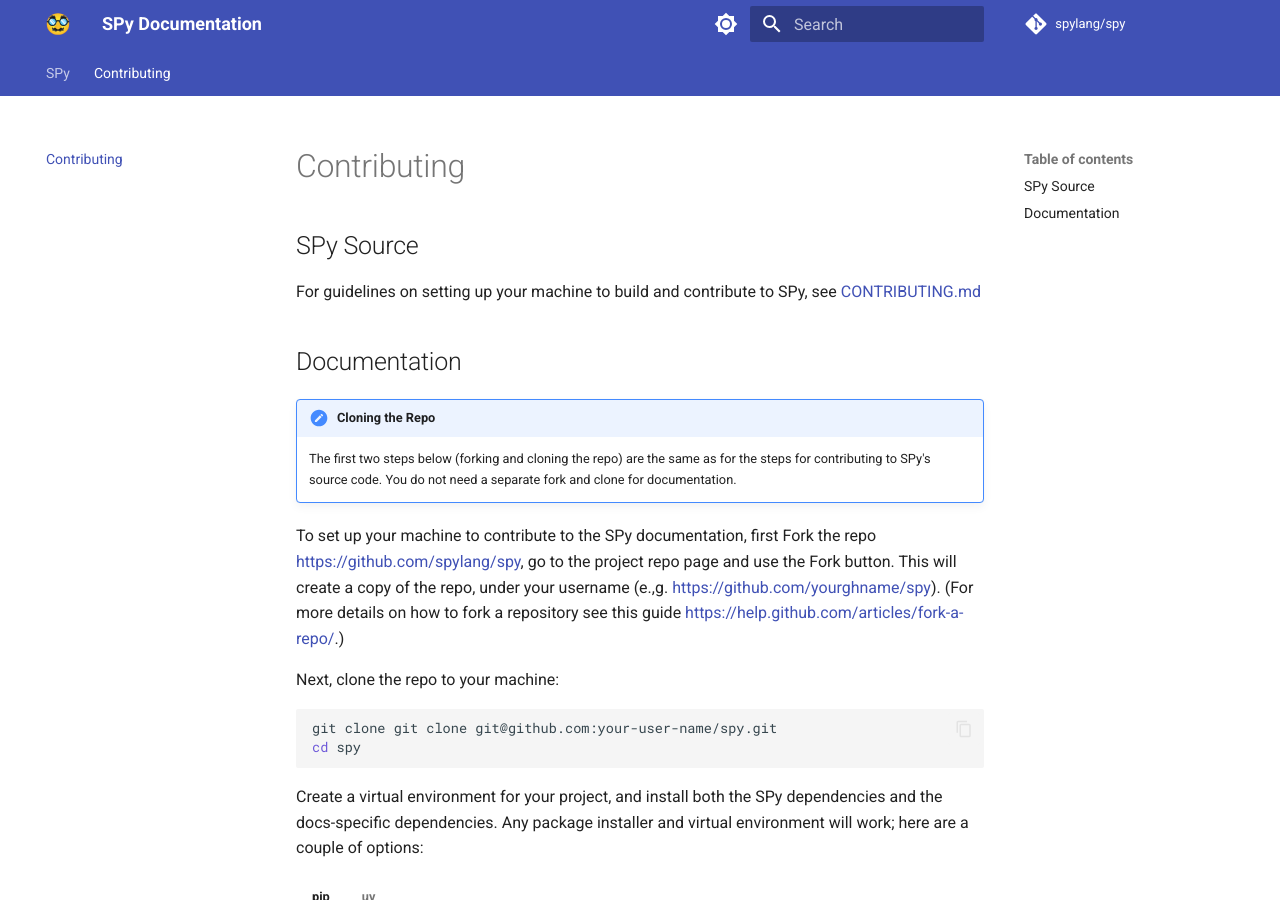
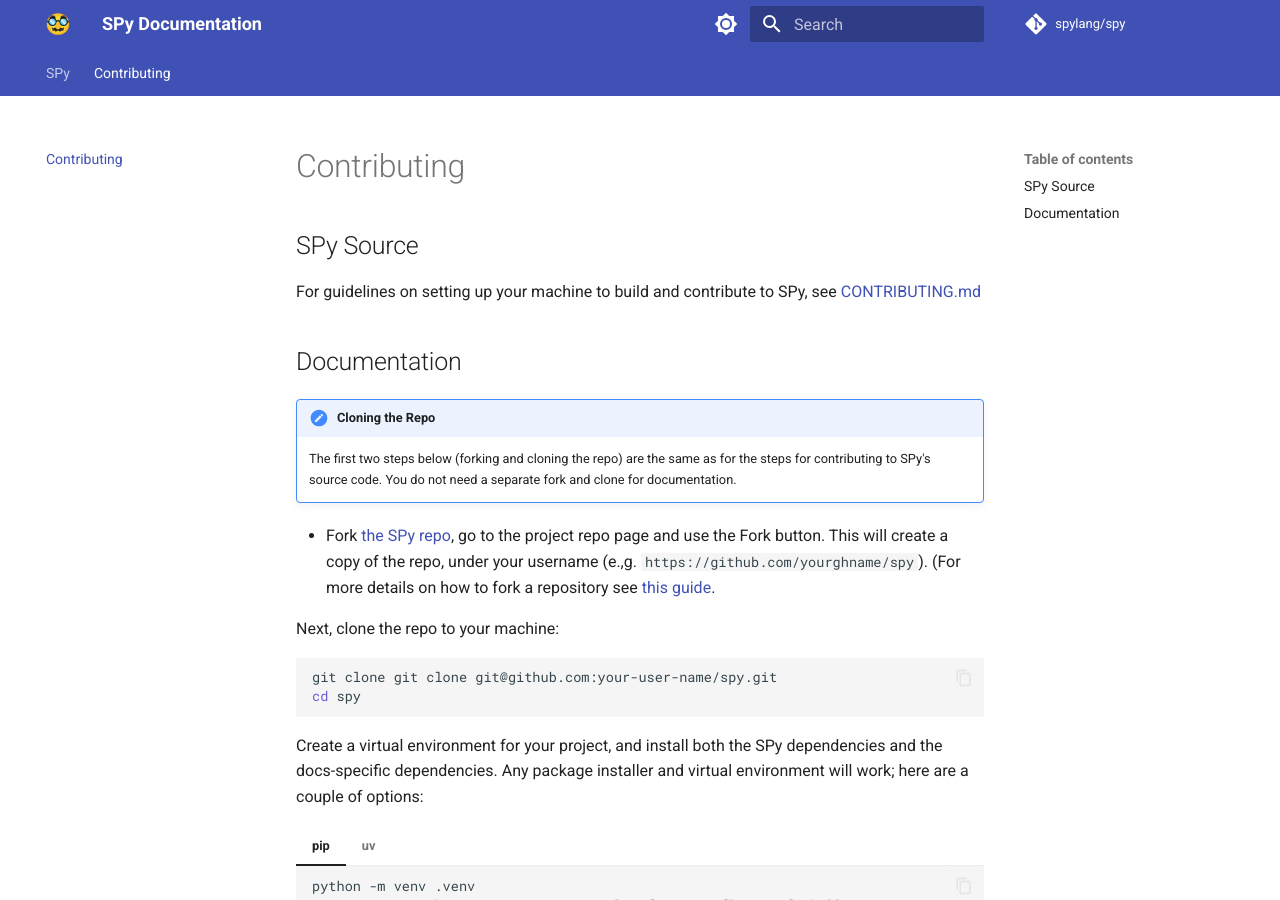
Before and after one commit to spylang/spy, an MkDocs documentation site: the page built from docs/src/contributing.md, in a window 1280 px wide and 900 px high. Built offline with MkDocs 1.6.1 and Material for MkDocs 9.7.7, drawn with Linux system fonts in a browser that asks for light colours; comment, search, counter and statistics services are not loaded; the version menu is left out.

Commit message:
Formatting of links

```diff
--- a/docs/src/contributing.md
+++ b/docs/src/contributing.md
@@ -8,7 +8,7 @@
 The first two steps below (forking and cloning the repo) are the same as for the steps for contributing to SPy's source code. You do not need a separate fork and clone for documentation.
 ///
 
-To set up your machine to contribute to the SPy documentation, first Fork the repo <https://github.com/spylang/spy>, go to the project repo page and use the Fork button. This will create a copy of the repo, under your username (e.,g. <https://github.com/yourghname/spy>). (For more details on how to fork a repository see this guide <https://help.github.com/articles/fork-a-repo/>.)
+- Fork [the  SPy repo](https://github.com/spylang/spy), go to the project repo page and use the Fork button. This will create a copy of the repo, under your username (e.,g. `https://github.com/yourghname/spy`). (For more details on how to fork a repository see [this guide](https://help.github.com/articles/fork-a-repo/).
 
 Next, clone the repo to your machine:
 
```
